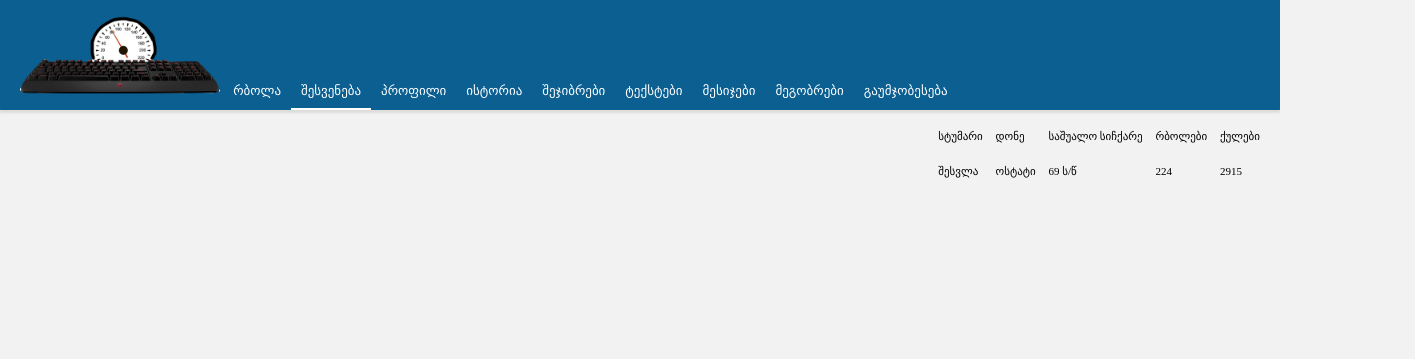
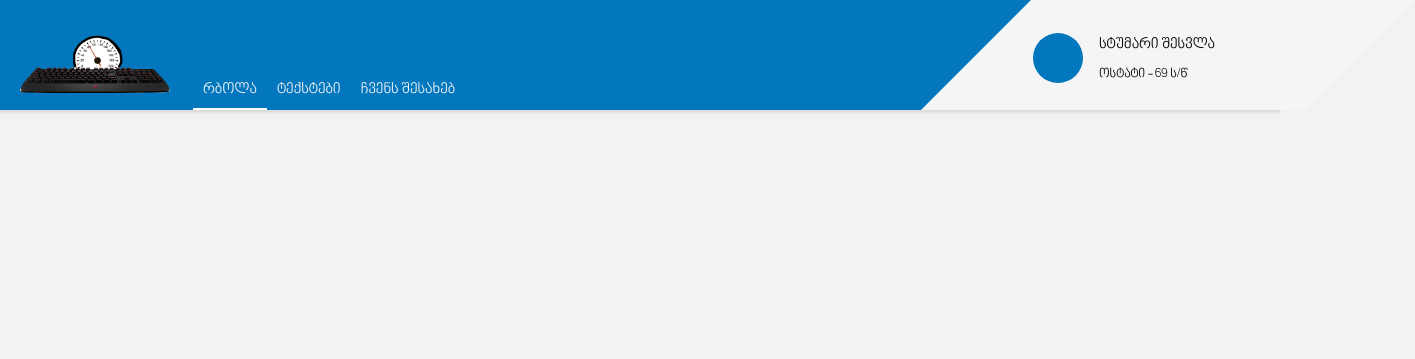
Before and after one commit to levani132/typeracergeo, a website: page public/index.html in a window 1280 px wide. Shown: the whole page, 1415 px wide, since content can reach past the window. Drawn offline with Linux system fonts and the light colour scheme.

Commit message:
changed header design

```diff
--- a/index.js
+++ b/index.js
@@ -4,6 +4,10 @@ const app = express()
 app.use('/public', express.static('public'))
 app.use('/public', express.static('node_modules'))
 
+app.get('/userInfo/:id', (req, res) => {
+
+})
+
 app.get('/*', (req, res) => res.sendFile(__dirname + '/public/indexNew.html'))
 
 app.listen(process.env.PORT || 3000, () => console.log('App listening on port 3000!'))
--- a/public/css/style.css
+++ b/public/css/style.css
@@ -1,3 +1,13 @@
+@font-face {
+    font-family: 'bpg mrglovani';
+    src: url(../fonts/bpg_mrgvlovani_caps_2010.ttf);
+}
+
+@font-face {
+    font-family: 'bpg nino';
+    src: url(../fonts/bpg_nino_mtavruli_normal.ttf);
+}
+
 html, body, div, span, applet, object, iframe,
 h1, h2, h3, h4, h5, h6, p, blockquote, pre,
 a, abbr, acronym, address, big, cite, code,
@@ -17,6 +27,11 @@ time, mark, audio, video {
 	font-size: 100%;
 	font: inherit;
 	vertical-align: baseline;
+}
+
+:root{
+    --light-color: #F5F5F5;
+    --dark-color: #0277BD;
 }
 
 article,aside,details,figcaption,figure,
@@ -40,10 +55,12 @@ a, a:focus, a:active, a:visited {
 
 body {
     background-color: #F2F2F2;
+    font-family: 'bpg nino', 'bpg mrglovani';
+    overflow-x: hidden;
 }
 
 header {
-    background-color: #0B5F91;
+    background-color: #0277BD;
     height: 110px;
     box-shadow: 0px 3px 2px #ddd;
 }
@@ -51,13 +68,23 @@ header {
 .header-left{
     float: left;
     margin-left: 20px;
-    font-size: 13px;
+    font-size: 15px;
 }
 
 .header-right{
     float: right;
     margin-right: 20px;
-    font-size: 11px;
+    font-size: 13px;
+    background-color: var(--light-color);
+    height: 100%;
+    transform: skewX(-45deg);
+    margin-right: -80px;
+    padding-right: 100px;
+    padding-left: 60px;
+}
+
+.header-right>*{
+    transform: skewX(45deg);
 }
 
 .header-logo {
@@ -65,16 +92,17 @@ header {
 }
 
 .header-logo img{
-    height: 80px;
+    height: 60px;
 }
 
 .navigation{
-    margin-top: 83px;
+    margin-left: 20px;
+    margin-top: 81px;
 }
 
 .nav-item a {
     padding: 10px;
-    color: white;
+    color: var(--light-color);
 }
 
 .nav-item a.active{
@@ -85,22 +113,73 @@ header {
     background-color: rgba(0,0,0,.1);
 }
 
-.user-section {
-    line-height: 35px;
-    margin-left: 10px;
-    margin-top: 20px;
-    position: relative;
+.header-right-wrapper{
+    margin-right: 40px;
+    margin-top: 30px;
+    line-height: 30px;
+    display: inline-block;
 }
 
 .user-mini-info {
     position: absolute;
-    width: 200px;
-    background-color: #0B5F91;
-    box-shadow: 0px 0px 2px #888;
-    display: none;
-    left: -150px;
+    width: 400px;
+    height: 0px;
+    overflow: hidden;
+    transition: height .4s;
+    top: 110px;
+    left: 170px;
 }
 
-.header-username:hover .user-mini-info {
-    display: block;
+.user-mini-info ul{
+    list-style: none;
+    display: flex;
+    flex-direction: column-reverse;
 }
+
+.user-mini-info-item {
+    margin-left: 15px;
+    transform: skewX(-45deg);
+    font-size: 15px;
+    background-color: var(--light-color);
+    box-shadow: 0px 0px 2px #888;
+    padding: 5px;
+}
+
+.user-mini-info-item:last-child{
+    background-color: var(--dark-color);
+    color: var(--light-color);
+    font-size: 17px;
+}
+
+.user-mini-info-item>* {
+    transform: skewX(45deg);
+}
+
+
+.user-mini-info-text {
+    margin-left: 20px;
+}
+
+.user-mini-info-text .value {
+    float: right;
+    margin-right: 60px;
+}
+
+.right-top {
+    font-size: 15px;
+}
+
+.header-right:hover .user-mini-info {
+    height: 340px;
+}
+
+.user-avatar {
+    border-radius: 50%;
+    width: 50px;
+    height: 50px;
+    position:relative;
+    top:5px;
+    margin-right: 15px;
+    background-color: var(--dark-color);
+    display: inline-block;
+}
--- a/public/index.html
+++ b/public/index.html
@@ -14,60 +14,48 @@
                 <img src="/public/img/logo.png" alt="მწერალი">
             </div>
             <ul class="navigation inline-block">
-                <li class="nav-item inline-block"><a href="/race">რბოლა</a>
-                </li><li class="nav-item inline-block"><a href="/pitstop" class="active">შესვენება</a>
-                </li><li class="nav-item inline-block"><a href="/profile">პროფილი</a>
-                </li><li class="nav-item inline-block"><a href="/history">ისტორია</a>
-                </li><li class="nav-item inline-block"><a href="/competitions">შეჯიბრები</a>
+                <li class="nav-item inline-block"><a href="/race" class="active">რბოლა</a>
+                <!-- </li><li class="nav-item inline-block"><a href="/pitstop">შესვენება</a> -->
+                <!-- </li><li class="nav-item inline-block"><a href="/profile">პროფილი</a> -->
+                <!-- </li><li class="nav-item inline-block"><a href="/history">ისტორია</a> -->
+                <!-- </li><li class="nav-item inline-block"><a href="/competitions">შეჯიბრები</a> -->
                 </li><li class="nav-item inline-block"><a href="/texts">ტექსტები</a>
-                </li><li class="nav-item inline-block"><a href="/messages">მესიჯები</a>
-                </li><li class="nav-item inline-block"><a href="/friends">მეგობრები</a>
-                </li><li class="nav-item inline-block"><a href="/upgrade">გაუმჯობესება</a></li>
+                </li><li class="nav-item inline-block"><a href="/about">ჩვენს შესახებ</a>
+                <!-- </li><li class="nav-item inline-block"><a href="/messages">მესიჯები</a> -->
+                <!-- </li><li class="nav-item inline-block"><a href="/friends">მეგობრები</a> -->
+                <!-- </li><li class="nav-item inline-block"><a href="/upgrade">გაუმჯობესება</a> -->
+                </li>
             </ul>
         </div>
         <div class="header-right">
-            <ul class="user-sections">
-                <li class="user-section user inline-block">
-                    <div class="header-username">
+            <div class="user-avatar"></div>
+            <div class="header-right-wrapper">
+                <div class="right-top user-section">
+                    <div class="header-username inline-block">
                         <span>სტუმარი</span>
-                        <div class="user-mini-info">
-                            <ul>
-                                <li class="user-mini-info-item">avg speed 10 races</li>
-                                <li class="user-mini-info-item">avg speed all time</li>
-                                <li class="user-mini-info-item">last race</li>
-                                <li class="user-mini-info-item">best race</li>
-                                <li class="user-mini-info-item">races completed</li>
-                                <li class="user-mini-info-item">races won</li>
-                                <li class="user-mini-info-item">points</li>
-                                <li class="user-mini-info-item">skill level</li>
-                                <li class="user-mini-info-item">rank (wpm percentile)</li>
-                                <li class="user-mini-info-item">experience level</li>
-                                <li class="user-mini-info-item">country</li>
-                            </ul>
-                        </div>
                     </div>
-                    <div class="header-user-control">
+                    <div class="header-user-control inline-block">
                         <span class="sign-link">შესვლა</span>
                         <span class="edit-info"></span>
                     </div>
-                </li>
-                <li class="user-section skill inline-block">
-                    <div class="user-section-header">დონე</div>
-                    <div class="user-section-body"><a href="#">ოსტატი</a></div>
-                </li>
-                <li class="user-section speed inline-block">
-                    <div class="user-section-header">საშუალო სიჩქარე</div>
-                    <div class="user-section-body">69 <a href="#">ს/წ</a></div>
-                </li>
-                <li class="user-section races inline-block">
-                    <div class="user-section-header">რბოლები</div>
-                    <div class="user-section-body">224</div>
-                </li>
-                <li class="user-section points inline-block">
-                    <div class="user-section-header">ქულები</div>
-                    <div class="user-section-body">2915</div>
-                </li>
-            </ul>
+                </div>
+                <div class="right-bottom user-section">
+                    <a href="#">ოსტატი</a> - 69 <a href="#">ს/წ</a>
+                </div>
+            </div>
+            <div class="user-mini-info">
+                <ul>
+                    <li class="user-mini-info-item"><div class="user-mini-info-text">რანკი<span class="value">14</span></div></li>
+                    <li class="user-mini-info-item"><div class="user-mini-info-text">წერის დონე<span class="value">14</span></div></li>
+                    <li class="user-mini-info-item"><div class="user-mini-info-text">მოგებული რეისები<span class="value">14</span></div></li>
+                    <li class="user-mini-info-item"><div class="user-mini-info-text">რეისების რაოდენობა<span class="value">14</span></div></li>
+                    <li class="user-mini-info-item"><div class="user-mini-info-text">საუკეთესი რეისი<span class="value">14</span></div></li>
+                    <li class="user-mini-info-item"><div class="user-mini-info-text">ბოლო რეისი<span class="value">14</span></div></li>
+                    <li class="user-mini-info-item"><div class="user-mini-info-text">ყველა რეისის საშუალო<span class="value">14</span></div></li>
+                    <li class="user-mini-info-item"><div class="user-mini-info-text">10 რეისის საშუალო<span class="value">14</span></div></li>
+                    <li class="user-mini-info-item"><div class="user-mini-info-text">ბიო</div></li>
+                </ul>
+            </div>
         </div>
     </header>
 </body>
--- a/public/js/modules.js
+++ b/public/js/modules.js
@@ -89,9 +89,10 @@ toLoad.map(module => `${modulesPath}${module}${modulesStart}`)
                 Module.loaded = true;
                 Module.afterLoadCallBack();
             }
-        })
+        });
     });
 
 if(!toLoadLength){
     Module.loaded = true;
+    Module.afterLoadCallBack();
 }
```
Also changed, not shown: public/fonts/bpg_mrgvlovani_caps_2010.ttf (added), public/fonts/bpg_nino_mtavruli_normal.ttf (added).
